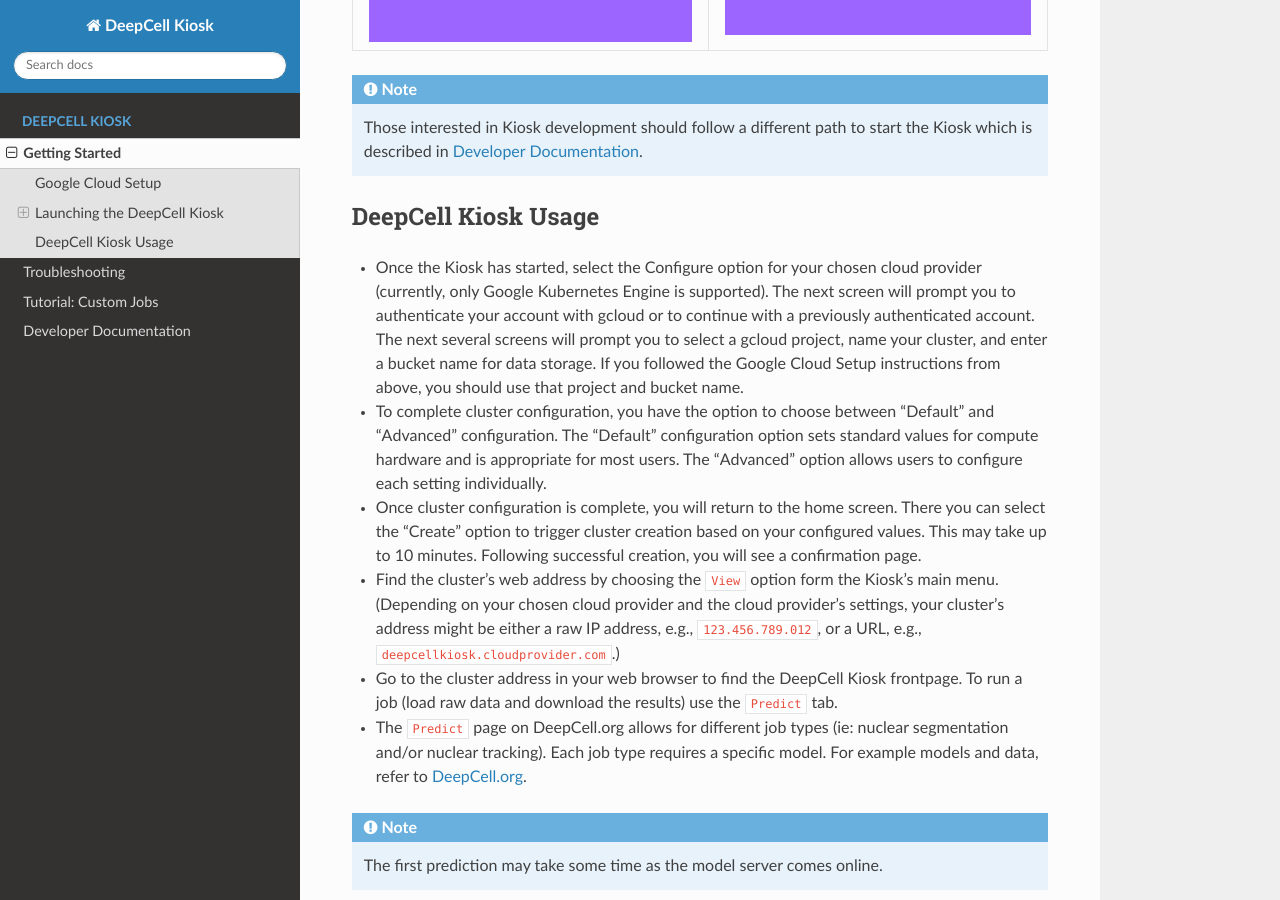
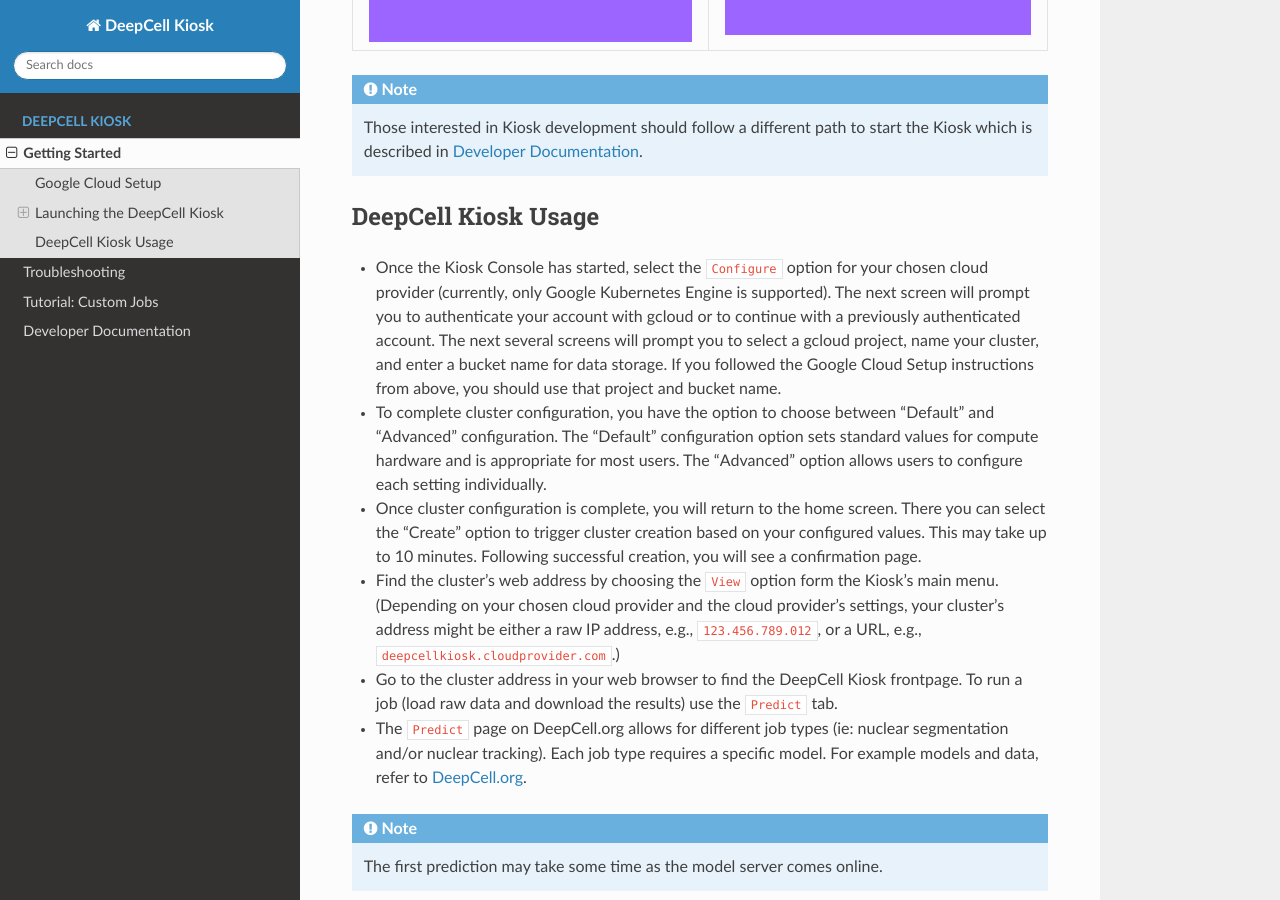
Before and after one commit to vanvalenlab/kiosk-console, a Sphinx documentation site: the page built from docs/source/GETTING_STARTED.rst, in a window 1280 px wide and 900 px high, scrolled down 3632 px. Built offline with Sphinx 7.4.7 and the Read the Docs theme 2.0.0, drawn with Linux system fonts in a browser that asks for light colours.

Commit message:
proper formatting for menu options.

```diff
--- a/docs/source/GETTING_STARTED.rst
+++ b/docs/source/GETTING_STARTED.rst
@@ -115,7 +115,7 @@
 DeepCell Kiosk Usage
 --------------------
 
-* Once the Kiosk has started, select the Configure option for your chosen cloud provider (currently, only Google Kubernetes Engine is supported). The next screen will prompt you to authenticate your account with gcloud or to continue with a previously authenticated account. The next several screens will prompt you to select a gcloud project, name your cluster, and enter a bucket name for data storage. If you followed the Google Cloud Setup instructions from above, you should use that project and bucket name.
+* Once the Kiosk Console has started, select the ``Configure`` option for your chosen cloud provider (currently, only Google Kubernetes Engine is supported). The next screen will prompt you to authenticate your account with gcloud or to continue with a previously authenticated account. The next several screens will prompt you to select a gcloud project, name your cluster, and enter a bucket name for data storage. If you followed the Google Cloud Setup instructions from above, you should use that project and bucket name.
 
 * To complete cluster configuration, you have the option to choose between "Default" and "Advanced" configuration. The "Default" configuration option sets standard values for compute hardware and is appropriate for most users. The "Advanced" option allows users to configure each setting individually.
 
```
